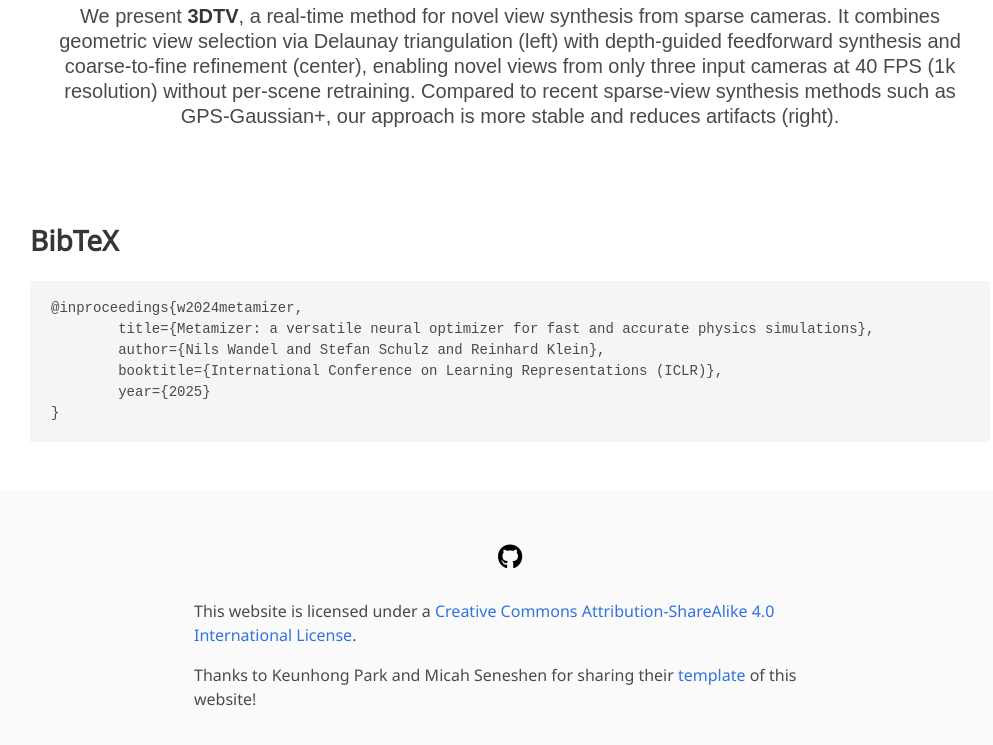
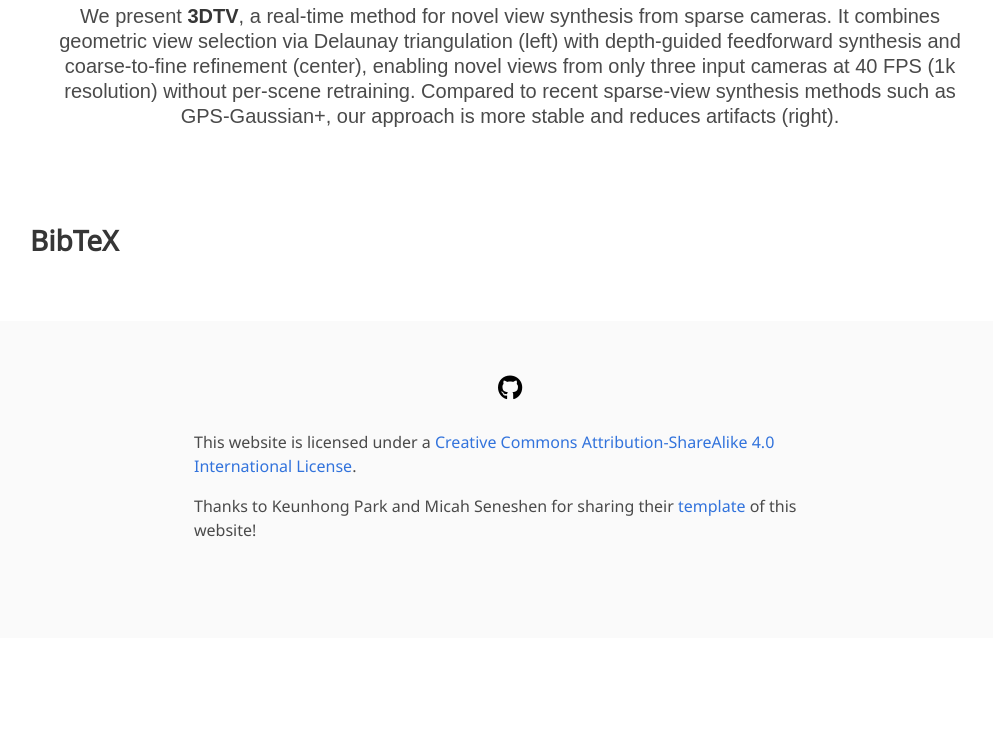
Before and after one commit to StefanMSchulz/3DTV_webpage, a plain HTML site: page index.html in a window 1280 px wide. Shown: the part 820-1565 px from the top of the page, without its empty margins (130-1123 px from the left). After the commit the page ends 1458 px from the top, so only its background shows below. Drawn offline with nearby package versions, Linux system fonts and the light colour scheme; some packages are replaced by stand-ins of ours; some icons are missing; a web font is replaced by a local one.

```diff
--- a/index.html
+++ b/index.html
@@ -150,12 +150,12 @@
 <section class="section" id="BibTeX">
   <div class="container is-max-desktop content">
     <h2 class="title">BibTeX</h2>
-    <pre><code>@inproceedings{w2024metamizer,
+    <!-- <pre><code>@inproceedings{w2024metamizer,
 	title={Metamizer: a versatile neural optimizer for fast and accurate physics simulations},
 	author={Nils Wandel and Stefan Schulz and Reinhard Klein},
 	booktitle={International Conference on Learning Representations (ICLR)},
 	year={2025}
-}</code></pre>
+}</code></pre> -->
   </div>
 </section>
 
```
